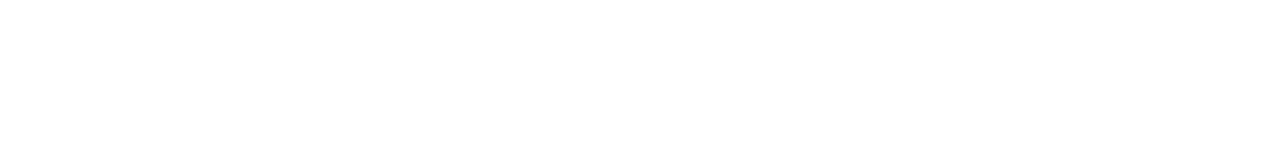
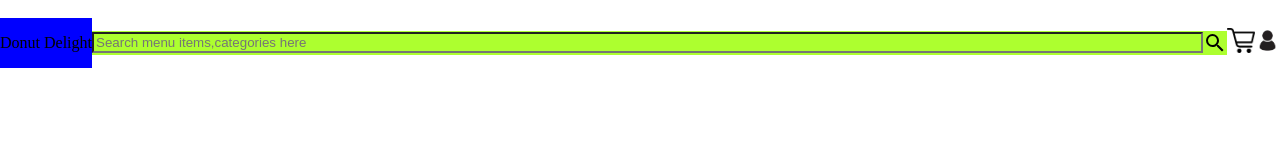
Before and after one commit to ElamaranDev/Donut-Delight, a plain HTML site: page index.html in a window 1280 px wide. Drawn offline with Linux system fonts and the light colour scheme.

Commit message:
new commit

```diff
--- a/index.html
+++ b/index.html
@@ -3,16 +3,37 @@
 <head>
     <meta charset="UTF-8">
     <meta name="viewport" content="width=device-width, initial-scale=1.0">
+    <link rel="stylesheet" href="menu.css">
     <title>Menu Page</title>
 </head>
 <body>
     <header class="navbar">
-        <div class="logo"></div>
-        <div class="search-bar"></div>
-        <div class="navigations"></div>
+        <div class="logo">
+            <p class="logo-name">Donut Delight</p>
+        </div>
+        <div class="search-bar">
+            <input
+             type="text"
+             class="search-bar"
+             placeholder="Search menu items,categories here">
+             <svg class="search-icon" style="width: 24px; height: 24px;" viewBox="0 0 24 24">
+                <path
+                    d="M9.5,3A6.5,6.5 0 0,1 16,9.5C16,11.11 15.41,12.59 14.44,13.73L14.71,14H15.5L20.5,19L19,20.5L14,15.5V14.71L13.73,14.44C12.59,15.41 11.11,16 9.5,16A6.5,6.5 0 0,1 3,9.5A6.5,6.5 0 0,1 9.5,3M9.5,5C7,5 5,7 5,9.5C5,12 7,14 9.5,14C12,14 14,12 14,9.5C14,7 12,5 9.5,5Z">
+                </path>
+            </svg>
+        </div>
+        <div class="navigations">
+            <div class="cart">
+               <img class="cart-icon" src="icons/cart-icon.png" alt="cart icon">
+            </div>
+            <div class="profile">
+                <img class="profile-icon" src="icons/profile-icon.png" alt="profile icon">
+            </div>
+        </div>
     </header>
     <div class="side-bar"></div>
     <main>
     </main>
 </body>
+<script src="menu.js"></script>
 </html>
--- a/menu.css
+++ b/menu.css
@@ -0,0 +1,32 @@
+body {
+padding: 0;
+margin: 0;
+}
+header{
+    display: flex;
+    justify-content: space-between;
+    align-items: center;
+    height: 85px;
+}
+header .logo{
+    background-color: blue;
+}
+header .search-bar{
+    background-color: greenyellow;
+    justify-content: center;
+    align-items: center;
+    display: flex;
+    flex: 1;
+}
+header .navigations{
+    display: flex;
+    justify-content: center;
+    align-items: center;
+}
+.cart-icon{
+    height: 25px;
+
+}
+.profile-icon{
+    height: 25px;
+}
```
Also changed, not shown: icons/cart-icon.png (added), icons/profile-icon.png (added).
